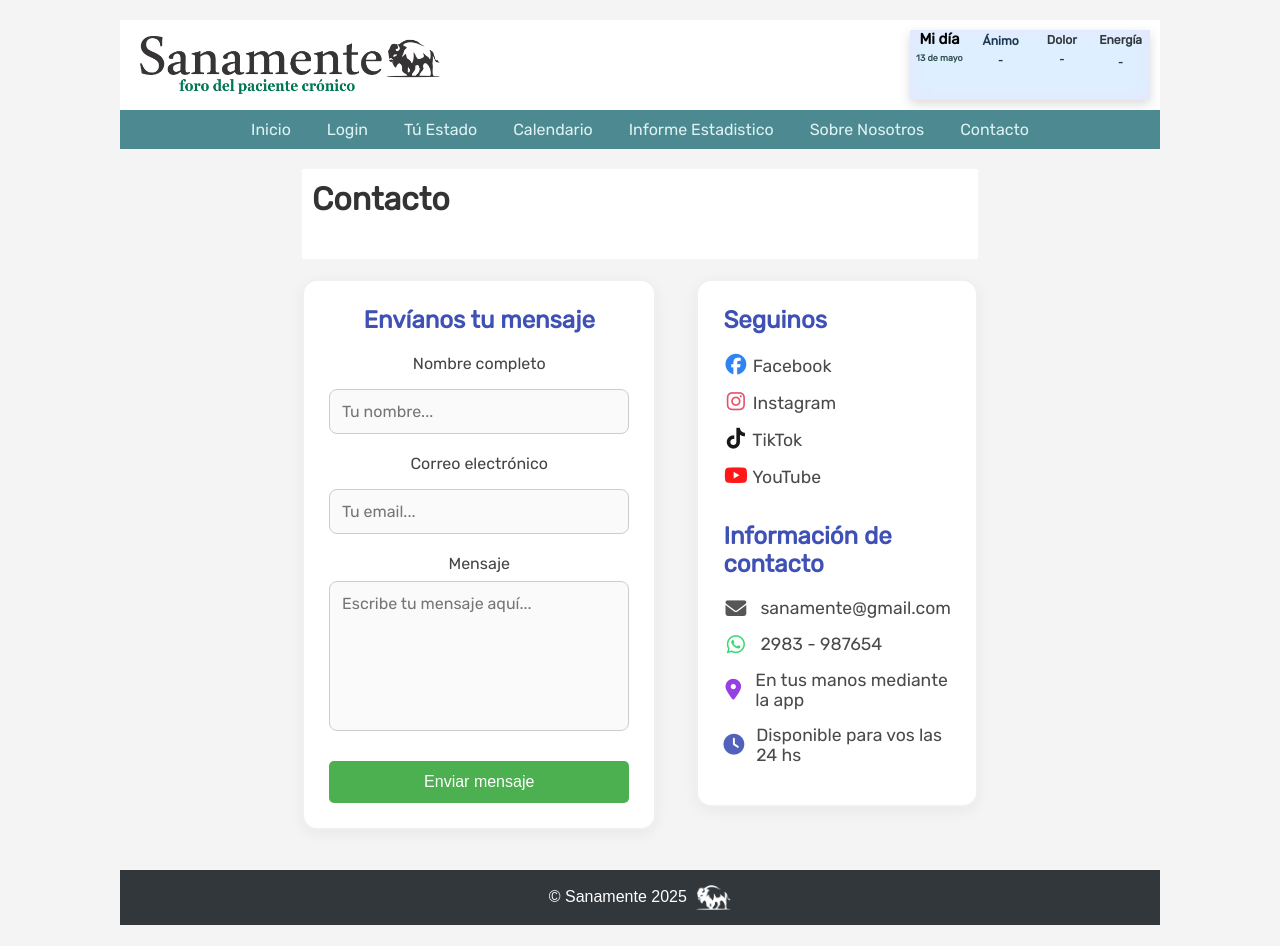
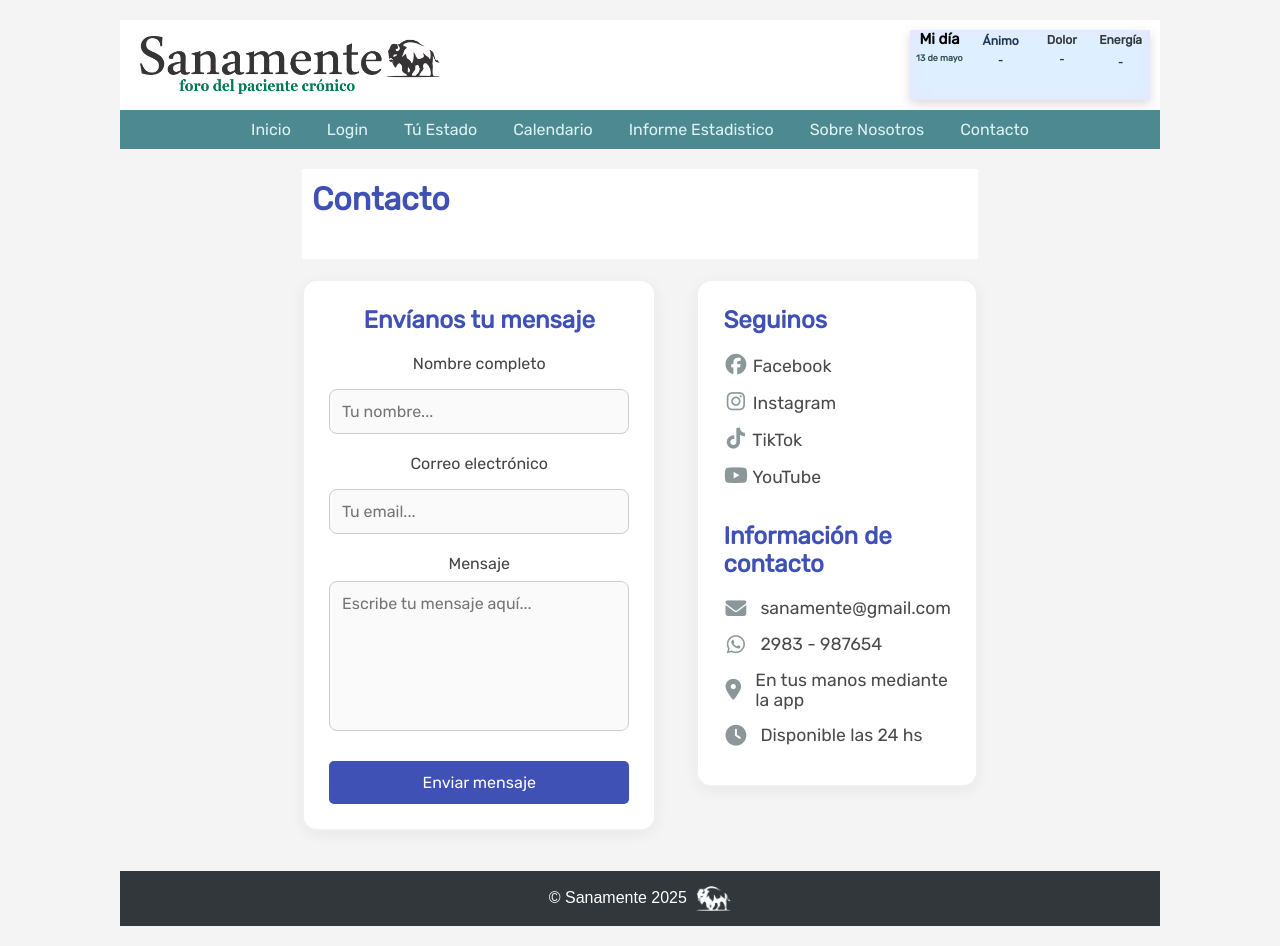
Before and after one commit to juanignaciobayugar/sanamenteReact, a React (Vite) app: page /contacto in a window 1280 px wide. Built offline with nearby package versions, Linux system fonts and the light colour scheme; a web font is replaced by a local one.

Commit message:
Correccion de diseño en contacto y unificacion de colores

```diff
--- a/src/pages/Contacto/Contacto.css
+++ b/src/pages/Contacto/Contacto.css
@@ -3,13 +3,14 @@
     max-width: 1200px;
     margin: 0 auto;
     padding: 20px;
-    font-family: 'Rubik', sans-serif;
+    font-family: 'Rubik', sans-serif; /* Tipografía unificada */
 }
 
 /* Título superior */
 .contacto-header h2 {
+    font-family: 'Rubik', sans-serif;
     font-size: 2rem;
-    color: #333;
+    color:  #3f51b5 !important;
     margin-bottom: 30px;
     text-align: left;
 }
@@ -34,10 +35,11 @@
     transition: all 0.3s ease;
 }
 
-/* Títulos en azul (Resaltan como jerarquía principal) */
+/* Títulos con el color principal #3f51b5 */
 .form-container h3,
 .redes-container h3,
 .seccion-detalle-contacto h3 {
+    font-family: 'Rubik', sans-serif;
     margin-top: 0;
     margin-bottom: 20px;
     color: #3f51b5;
@@ -61,11 +63,9 @@
 /* Hover para las tarjetas */
 .form-container:hover,
 .redes-container:hover {
-    transform: translateY(-10px) scale(1.01);
-    border-color: #4b3f72;
-    box-shadow:
-        0 10px 25px rgba(0,0,0,0.15),
-        0 0 12px rgba(130, 115, 230, 0.2);
+    transform: translateY(-5px);
+    border-color: #3f51b5;
+    box-shadow: 0 10px 25px rgba(0,0,0,0.1);
 }
 
 /* Estilos del Formulario */
@@ -75,6 +75,7 @@
 }
 
 .contact-form label {
+    font-family: 'Rubik', sans-serif;
     font-weight: 500;
     margin-bottom: 8px;
     color: #444;
@@ -82,13 +83,13 @@
 
 .contact-form input,
 .contact-form textarea {
+    font-family: 'Rubik', sans-serif;
     padding: 12px;
     margin-bottom: 20px;
     border: 1px solid #ccc;
     border-radius: 8px;
     font-size: 1rem;
     background-color: #fafafa;
-    font-family: inherit;
 }
 
 .contact-form textarea {
@@ -96,8 +97,9 @@
     resize: none;
 }
 
-/* Botón de envío */
+/* Botón de envío (Mismo color que los títulos) */
 .btn-enviar {
+    font-family: 'Rubik', sans-serif;
     background-color: #3f51b5;
     color: white;
     padding: 15px;
@@ -109,11 +111,11 @@
     font-weight: 500;
 }
 
-.btn-enviar:hover {
-    background-color: #303f9f;
+.btn-enviar {
+    background-color: #3f51b5 !important;
 }
 
-/* Info y redes (Color gris delicado para contraste) */
+/* Info y redes (Iconos en gris acorde a salud) */
 .redes-lista, .info-lista {
     list-style: none;
     padding: 0;
@@ -126,44 +128,33 @@
     gap: 12px;
     margin-bottom: 15px;
     font-size: 1.1rem;
-    color: #4a4a4a; /* Gris grafito: contraste suave con el azul */
+    color: #4a4a4a;
 }
 
 .redes-lista li a {
     text-decoration: none;
-    color: #4a4a4a; /* Hereda el gris para no competir con el título */
-    font-weight: 400;
+    color: #4a4a4a;
     transition: color 0.3s ease;
 }
 
 .redes-lista li a:hover {
-    color: #3f51b5; /* Brillo azul al pasar el mouse */
+    color: #3f51b5;
 }
 
-/* Iconos */
+/* Iconos unificados en color Gris Salud */
 .redes-lista i, .info-lista i {
     font-size: 1.3rem;
     width: 25px;
     text-align: center;
+    color: #7f8c8d; /* Gris profesional unificado */
     opacity: 0.9;
 }
-
-/* Colores de iconos específicos */
-.fa-facebook { color: #1877f2; }
-.fa-instagram { color: #e4405f; }
-.fa-whatsapp { color: #25d366; }
-.fa-youtube { color: #FF0000; }
-.fa-tiktok { color: #000000; }
-.fa-envelope { color: #444; }
-.fa-clock { color: #3f51b5; }
-.fa-location-dot { color: blueviolet; }
 
 /* Responsive */
 @media (max-width: 768px) {
     .contact-container {
         flex-direction: column;
     }
-
     .form-container, .redes-container {
         width: 100%;
     }
--- a/src/pages/Contacto/MainContacto.tsx
+++ b/src/pages/Contacto/MainContacto.tsx
@@ -1,41 +1,34 @@
 import React from 'react';
 import CardContacto from "./CardContacto";
 import "./Contacto.css";
-import Swal from 'sweetalert2'; // 1. Importamos SweetAlert
+import Swal from 'sweetalert2';
 
 const MainContacto = () => {
 
-  // 2. Esta es la función que dispara el mensaje
   const handleSubmit = (e: React.FormEvent) => {
-    e.preventDefault(); // Evita que la página se recargue
+    e.preventDefault();
 
     Swal.fire({
       title: '¡Mensaje enviado!',
       text: 'Muchas gracias por contactarte con Sanamente.',
       icon: 'success',
-      confirmButtonColor: '#3f51b5',
+      confirmButtonColor: '#3f51b5', // Color unificado
       confirmButtonText: 'Aceptar'
     });
 
-    (e.target as HTMLFormElement).reset(); // Limpia los campos después de enviar
+    (e.target as HTMLFormElement).reset();
   };
 
   return (
-    /* 1. Contenedor Principal */
     <div className="pagina-contacto">
-
-      {/* 2. Encabezado */}
       <header className="contacto-header">
         <h2>Contacto</h2>
       </header>
 
-      {/* 3. Sección de tarjetas */}
       <section className="contact-container">
-
-        {/* --- Columna izquierda: Formulario de contacto --- */}
+        {/* Formulario */}
         <div className="form-container card">
           <h3>Envíanos tu mensaje</h3>
-          {/* 3. Agregamos el onSubmit aquí */}
           <form className="contact-form" onSubmit={handleSubmit}>
             <label htmlFor="nombre">Nombre completo</label>
             <input type="text" id="nombre" placeholder="Tu nombre..." required />
@@ -50,9 +43,8 @@ const MainContacto = () => {
           </form>
         </div>
 
-        {/* --- Columna derecha: Redes e Información --- */}
+        {/* Info y Redes */}
         <aside className="redes-container card">
-
           <CardContacto titulo="Seguinos">
             <ul className="redes-lista">
               <li><a href="#"><i className="fab fa-facebook"></i> Facebook</a></li>
@@ -67,12 +59,10 @@ const MainContacto = () => {
               <li><i className="fas fa-envelope"></i> sanamente@gmail.com</li>
               <li><i className="fab fa-whatsapp"></i> 2983 - 987654</li>
               <li><i className="fas fa-location-dot"></i> En tus manos mediante la app</li>
-              <li><i className="fas fa-clock"></i> Disponible para vos las 24 hs</li>
+              <li><i className="fas fa-clock"></i> Disponible las 24 hs</li>
             </ul>
           </CardContacto>
-
         </aside>
-
       </section>
     </div>
   );
```
